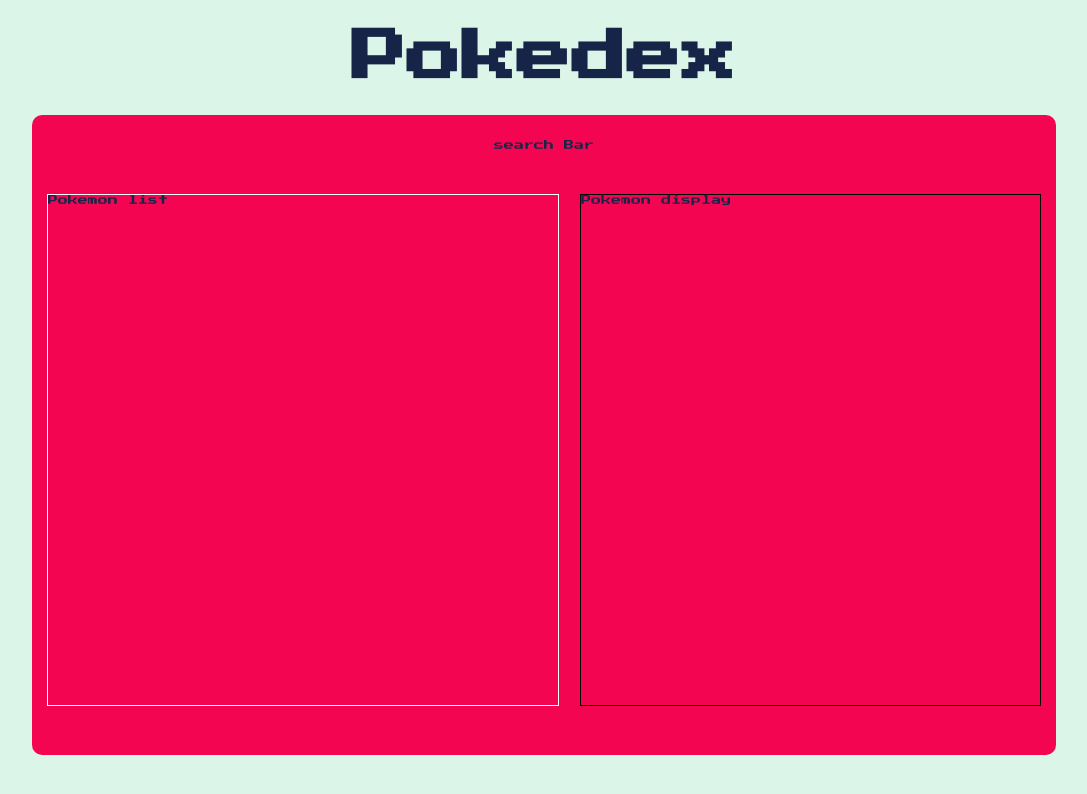
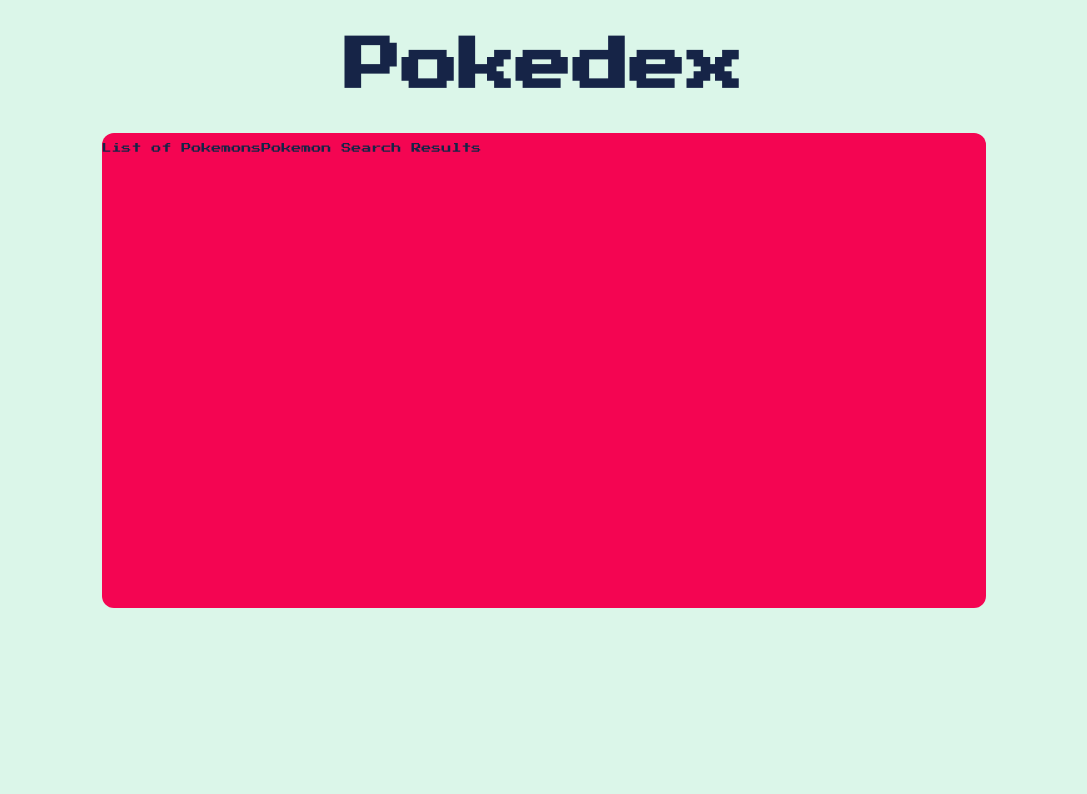
Before and after one commit to Deepak-1373/Pokedex, a React (Create React App) app: page / in a window 1280 px wide. Shown: the top 794 px of the page, without its empty margins (96-1183 px from the left). Built offline with nearby package versions, Linux system fonts and the light colour scheme.

Commit message:
refactor:css changes

```diff
--- a/src/App.css
+++ b/src/App.css
@@ -3,6 +3,7 @@
 :root {
   --red: #f40552;
   --blue: #dbf6e9;
+  --orange: #ef4444;
   --text-color: #162447;
 }
 
@@ -17,18 +18,13 @@
 }
 
 * {
-  margin: 0;
-  padding: 0;
   box-sizing: border-box;
 }
 
 .app {
-  height: 100vh;
-  width: 100vw;
+  text-align: center;
 }
 
-.app-title {
-  text-align: center;
-  padding: 3rem;
-  font-size: 5.5rem;
+h1 {
+  font-size: 5.7rem;
 }
--- a/src/App.js
+++ b/src/App.js
@@ -1,10 +1,10 @@
 import "./App.css";
-import Pokedex from "./pokedex/pokedex";
+import Pokedex from "./components/pokedex/pokedex";
 
 function App() {
   return (
     <div className="app">
-      <h1 className="app-title">Pokedex</h1>
+      <h1>Pokedex</h1>
       <Pokedex />
     </div>
   );
--- /dev/null
+++ b/src/components/pokedex/pokedex.css
@@ -0,0 +1,9 @@
+.pokedex-container {
+  width: 70%;
+  display: flex;
+  flex-wrap: wrap;
+  border-radius: 12px;
+  min-height: 475px;
+  margin-left: 15%;
+  background-color: var(--red);
+}
--- /dev/null
+++ b/src/components/pokedex/pokedex.js
@@ -0,0 +1,18 @@
+import React from "react";
+import Searchbar from "../searchbar/searchbar";
+import "./pokedex.css";
+
+function pokedex() {
+  return (
+    <div className="pokedex-container">
+      <div className="pokelist-container">
+        <p>List of Pokemons</p>
+      </div>
+      <div className="pokemon-search-result-container">
+        <p>Pokemon Search Results</p>
+      </div>
+    </div>
+  );
+}
+
+export default pokedex;
--- /dev/null
+++ b/src/components/searchbar/searchbar.js
@@ -0,0 +1,12 @@
+import React from "react";
+import "./searchbar.css";
+
+function searchbar() {
+  return (
+    <div className="searchbar-container">
+      <input type="text" placeholder="Search Pokemons"></input>
+    </div>
+  );
+}
+
+export default searchbar;
--- a/src/pokedex/pokedex.css
+++ /dev/null
@@ -1,36 +0,0 @@
-.pokedex-container {
-  width: 80vw;
-  height: 80vh;
-  margin: auto;
-  display: flex;
-  position: relative;
-  border-radius: 10px;
-  align-items: center;
-  flex-direction: column;
-  justify-content: center;
-  background-color: var(--red);
-}
-
-.pokedex-search-bar {
-  position: absolute;
-  top: 0;
-  margin-top: 2.5rem;
-}
-
-.pokedex-list-container {
-  position: absolute;
-  left: 0;
-  width: 50%;
-  height: 80%;
-  border: 1px solid #fff;
-  margin: 3rem 0 0 1.5rem;
-}
-
-.pokedex-display-container {
-  position: absolute;
-  right: 0;
-  border: 1px solid black;
-  width: 45%;
-  height: 80%;
-  margin: 3rem 1.5rem 0 0;
-}
--- a/src/pokedex/pokedex.js
+++ /dev/null
@@ -1,21 +0,0 @@
-import React from "react";
-import "./pokedex.css";
-
-function pokedex() {
-  return (
-    <div className="pokedex-container">
-      <div className="pokedex-search-bar">
-        <p>search Bar</p>
-      </div>
-
-      <div className="pokedex-list-container">
-        <p>Pokemon list</p>
-      </div>
-      <div className="pokedex-display-container">
-        <p>Pokemon display</p>
-      </div>
-    </div>
-  );
-}
-
-export default pokedex;
```
Also changed, not shown: src/components/searchbar/searchbar.css (added).
